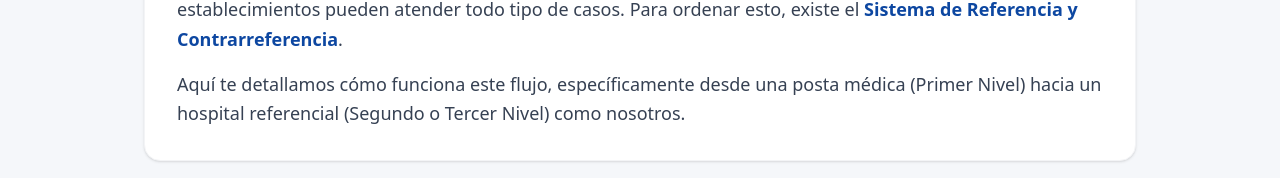
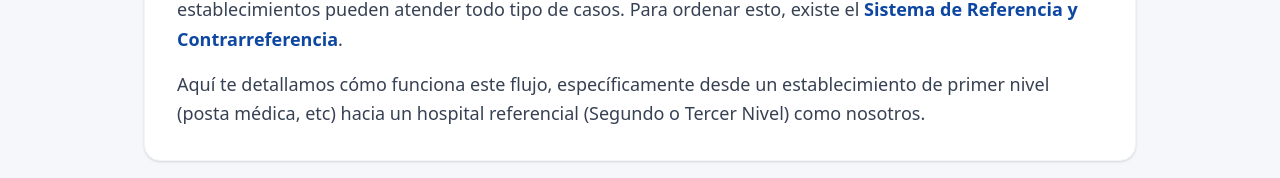
Before and after one commit to jhonyvp2000/hospital, a Next.js app: page /como-solicitar-cita in a window 1280 px wide. Shown: the part 417-595 px from the top of the page. Built offline with nearby package versions, Linux system fonts and the light colour scheme.

Commit message:
fix(content): Update text in how-to-request-appointment page

```diff
--- a/src/app/como-solicitar-cita/page.tsx
+++ b/src/app/como-solicitar-cita/page.tsx
@@ -22,7 +22,7 @@ export default function HowToRequestAppointment() {
                         El sistema de salud en Perú (MINSA) funciona bajo un modelo de redes integradas, donde no todos los establecimientos pueden atender todo tipo de casos. Para ordenar esto, existe el <span className="font-bold text-hospital-blue">Sistema de Referencia y Contrarreferencia</span>.
                     </p>
                     <p className="text-gray-700 text-lg leading-relaxed mt-4">
-                        Aquí te detallamos cómo funciona este flujo, específicamente desde una posta médica (Primer Nivel) hacia un hospital referencial (Segundo o Tercer Nivel) como nosotros.
+                        Aquí te detallamos cómo funciona este flujo, específicamente desde un establecimiento de primer nivel (posta médica, etc) hacia un hospital referencial (Segundo o Tercer Nivel) como nosotros.
                     </p>
                 </div>
 
```
